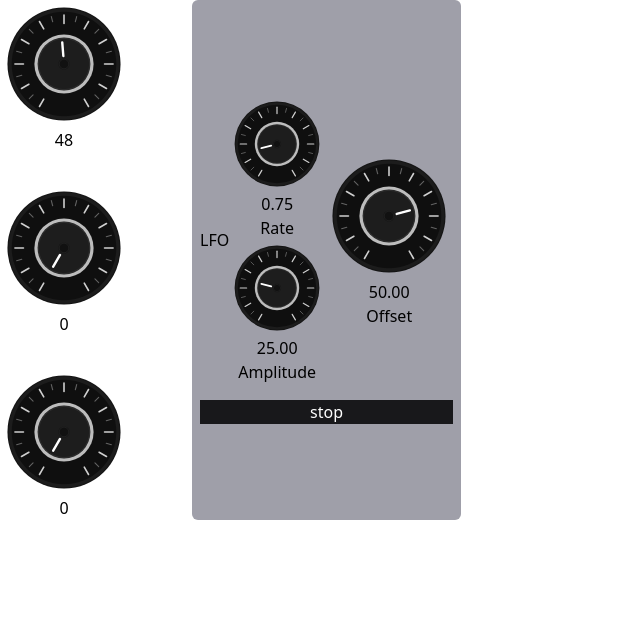
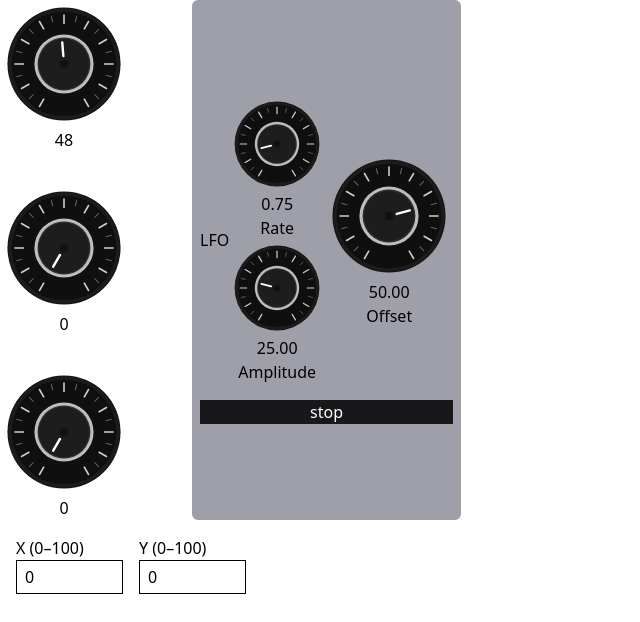
Before and after one commit to ryanennns/websynth, a Vue app: page / in a window 1280 px wide. Shown: the top 622 px of the page, without its empty margins (0-640 px from the left). Built offline with nearby package versions, Linux system fonts and the light colour scheme.

Commit message:
matrix v1

```diff
--- a/src/App.vue
+++ b/src/App.vue
@@ -1,11 +1,3 @@
-<script setup lang="ts">
-import Dial from "./components/Dial.vue";
-import DialBack from "./components/Dials/Default/DialBack.vue";
-import DialHead from "./components/Dials/Default/DialHead.vue";
-import Lfo from "./components/Lfo.vue";
-import { matrix } from "@/controllers.ts";
-</script>
-
 <template>
   <div class="flex flex-row gap-16">
     <div class="flex gap-8 flex-col">
@@ -49,6 +41,49 @@ import { matrix } from "@/controllers.ts";
         {{ Math.round(matrix[0]![2]!) }}
       </div>
     </div>
-    <Lfo v-model="matrix[0]![0]!" />
+    <Lfo v-model="matrix[lfoOutput.x]![lfoOutput.y]!" />
+  </div>
+  <div class="p-4">
+    <div class="flex gap-4">
+      <div class="flex flex-col">
+        <label for="x">X (0–100)</label>
+        <input
+          id="x"
+          type="number"
+          min="0"
+          max="100"
+          v-model.number="lfoOutput.x"
+          class="border px-2 py-1"
+        />
+      </div>
+
+      <div class="flex flex-col">
+        <label for="y">Y (0–100)</label>
+        <input
+          id="y"
+          type="number"
+          min="0"
+          max="100"
+          v-model.number="lfoOutput.y"
+          class="border px-2 py-1"
+        />
+      </div>
+    </div>
   </div>
 </template>
+
+<script setup lang="ts">
+import Dial from "@/components/Dial.vue";
+import DialBack from "@/components/Dials/Default/DialBack.vue";
+import DialHead from "@/components/Dials/Default/DialHead.vue";
+import Lfo from "@/components/Lfo.vue";
+import { matrix } from "@/controllers.ts";
+import { ref } from "vue";
+
+interface CoordinateSet {
+  x: number;
+  y: number;
+}
+
+const lfoOutput = ref<CoordinateSet>({ x: 0, y: 0 });
+</script>
```
